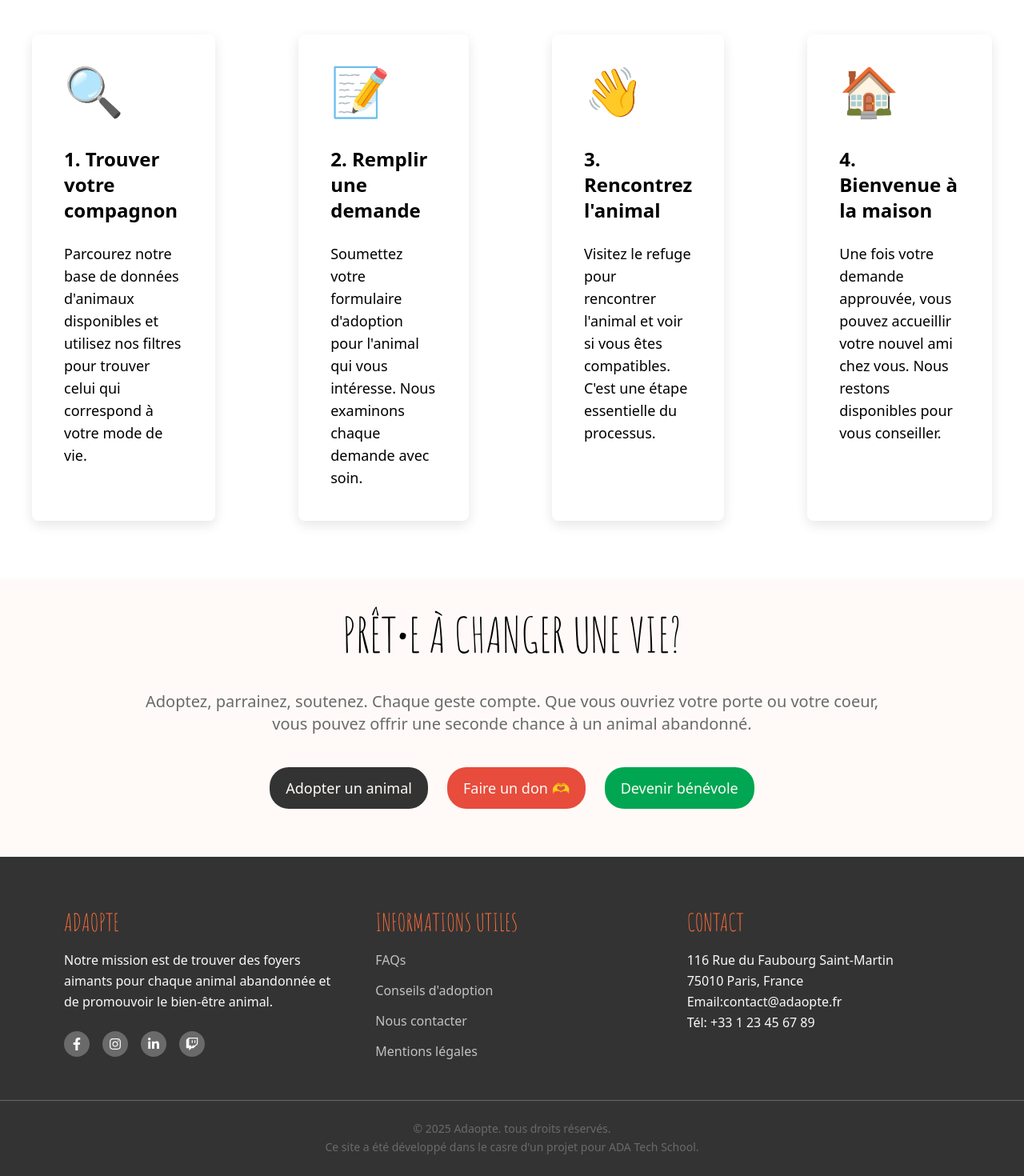
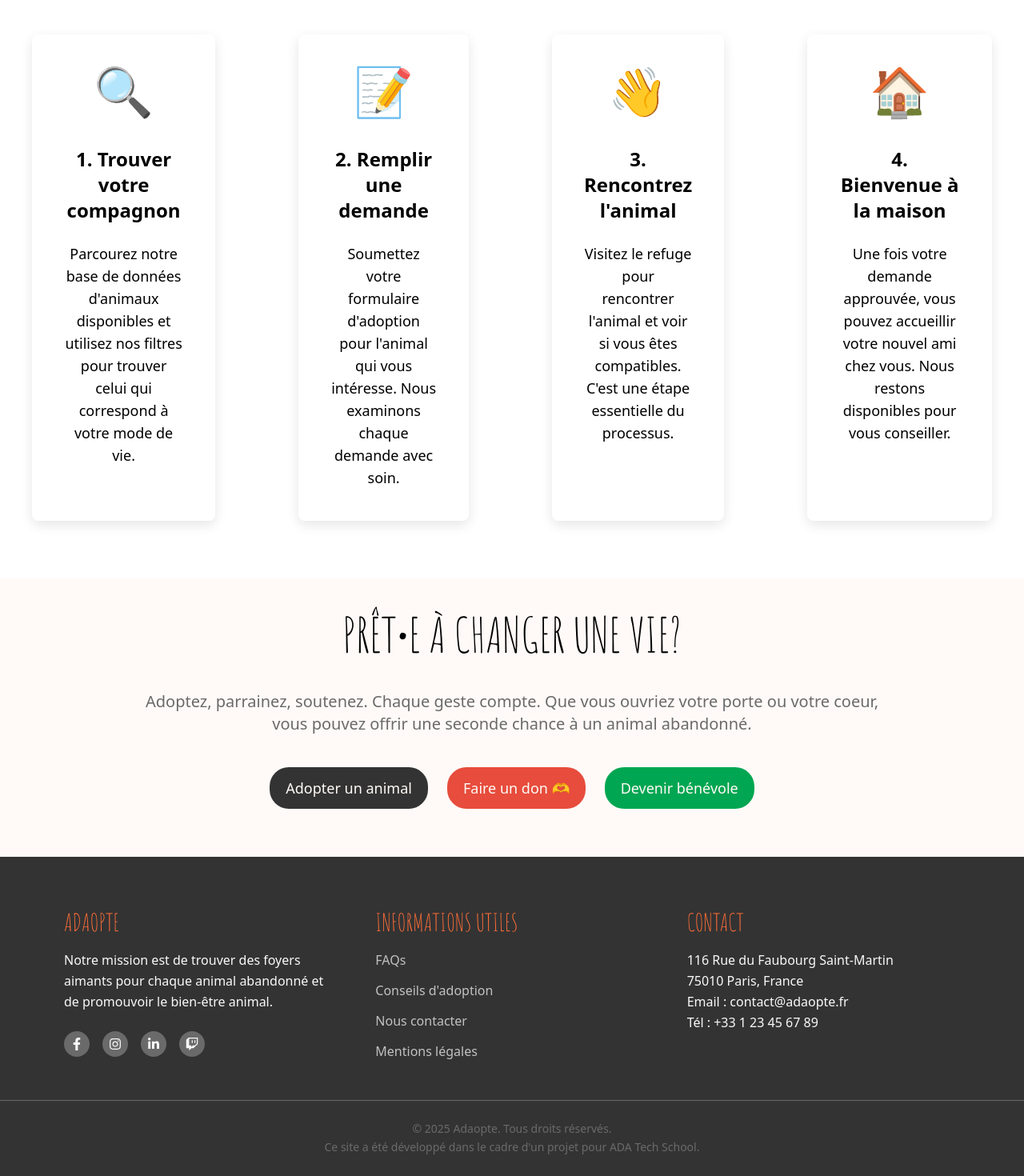
Before and after one commit to antoineb07/adaopte, a React (Vite) app: page / in a window 1280 px wide. Shown: the part 2097-3567 px from the top of the page at 80% size. Built offline with nearby package versions, Linux system fonts and the light colour scheme.

Commit message:
fix : spelling errors

```diff
--- a/src/components/BecomeVolunteer.tsx
+++ b/src/components/BecomeVolunteer.tsx
@@ -8,18 +8,18 @@ export default function BecomeVolunteer() {
         Être bénévole chez Adaopte, c'est bien plus qu'un coup de main : c'est un engagement du coeur, qui change des vies - humaines et animales.
       </p>
       <div className="grid grid-cols-2 gap-3 md:flex md:justify-center md:gap-6">
-        <div className="shadow-lg p-3 md:p-10 md:m-10 rounded-lg">
+        <div className="shadow-lg p-3 md:p-10 md:m-10 rounded-lg text-center">
           <h3 className="md:text-6xl mb-2 md:mb-10 items-center">🌱</h3>
           <h3 className="mx-auto font-bold text-xs md:text-2xl mb-6">
             Agir concrètement pour le bien être animal
           </h3>
           <p className="text-xs md:text-lg">
             Chaque geste compte : un regard, une caresse, une balade... Vous
-            contribuez à redonner confiance aux animaux abandonés et à leur
+            contribuez à redonner confiance aux animaux abandonnés et à leur
             offrir une seconde chance.
           </p>
         </div>
-        <div className="shadow-lg p-3 md:p-10 md:m-10 rounded-lg">
+        <div className="shadow-lg p-3 md:p-10 md:m-10 rounded-lg text-center">
           <h3 className="md:text-6xl mb-2 md:mb-10 items-center">🧠</h3>
           <h3 className="mx-auto font-bold text-xs md:text-2xl mb-6">
             Développer des
@@ -27,11 +27,11 @@ export default function BecomeVolunteer() {
           </h3>
          <p className="text-xs md:text-lg">
             Apprenez à mieux comprendre les comportements animaux, renforcez
-            votre patience, votre sens de l'observation et vitre capacité à
+            votre patience, votre sens de l'observation et votre capacité à
             prendre soin.
           </p>
         </div>
-        <div className="shadow-lg p-3 md:p-10 md:m-10 rounded-lg">
+        <div className="shadow-lg p-3 md:p-10 md:m-10 rounded-lg text-center">
           <h3 className="md:text-6xl mb-2 md:mb-10 items-center">👥</h3>
           <h3 className="mx-auto font-bold text-xs md:text-2xl mb-6">
             Rejoindre une communauté engagée
@@ -40,7 +40,7 @@ export default function BecomeVolunteer() {
             Intégrez un réseau solidaire de passionné・e・s, participez à des actions collectives et partagez des moments forts autour d'une cause essentielle.
           </p>
         </div>
-        <div className="shadow-lg p-3 md:p-10 md:m-10 rounded-lg">
+        <div className="shadow-lg p-3 md:p-10 md:m-10 rounded-lg text-center">
           <h3 className="md:text-6xl mb-2 md:mb-10 items-center">🌟</h3>
           <h3 className=" mx-auto font-bold text-xs md:text-2xl mb-6">
             Donner du sens à votre temps libre
--- a/src/components/Footer.tsx
+++ b/src/components/Footer.tsx
@@ -10,23 +10,37 @@ export default function Footer() {
     <footer className="bg-dark text-light ">
       <div className="grid grid-cols-3 gap-4 px-4 py-1 text-sm md:gap-12 md:px-20 md:py-12 md:text-l md:leading-relaxed">
         <div>
-          <h2 className="text-secondary font-heading text-l py-2 md:text-3xl md:py-4">ADAOPTE</h2>
+          <h2 className="text-secondary font-heading text-l py-2 md:text-3xl md:py-4">
+            ADAOPTE
+          </h2>
           <p className="text-[8px] md:text-base md:leading-relaxed">
             Notre mission est de trouver des foyers aimants pour chaque animal
-            abandonnée et de promouvoir le bien-être animal.
+            abandonné et de promouvoir le bien-être animal.
           </p>
 
           <div className="flex gap-2 mt-4 md:gap-4 md:mt-6 ">
-            <a className="rounded-full w-4 h-4 md:w-8 md:h-8 bg-deep-grey flex items-center justify-center text-[8px] md:text-base" href="#">
+            <a
+              className="rounded-full w-4 h-4 md:w-8 md:h-8 bg-deep-grey flex items-center justify-center text-[8px] md:text-base"
+              href="#"
+            >
               <FaFacebookF />
             </a>
-            <a className="rounded-full w-4 h-4 md:w-8 md:h-8 bg-deep-grey flex items-center justify-center text-[8px] md:text-base" href="#">
+            <a
+              className="rounded-full w-4 h-4 md:w-8 md:h-8 bg-deep-grey flex items-center justify-center text-[8px] md:text-base"
+              href="#"
+            >
               <FaInstagram />
             </a>
-            <a className="rounded-full w-4 h-4 md:w-8 md:h-8 bg-deep-grey flex items-center justify-center text-[8px] md:text-base" href="#">
+            <a
+              className="rounded-full w-4 h-4 md:w-8 md:h-8 bg-deep-grey flex items-center justify-center text-[8px] md:text-base"
+              href="#"
+            >
               <FaLinkedinIn />
             </a>
-            <a className="rounded-full w-4 h-4 md:w-8 md:h-8 bg-deep-grey flex items-center justify-center text-[8px] md:text-base" href="#">
+            <a
+              className="rounded-full w-4 h-4 md:w-8 md:h-8 bg-deep-grey flex items-center justify-center text-[8px] md:text-base"
+              href="#"
+            >
               <FaTwitch />
             </a>
           </div>
@@ -40,25 +54,37 @@ export default function Footer() {
             <li>FAQs</li>
             <li>Conseils d'adoption</li>
             <li>
-              <a href="mailto:contact@adaopte.fr"> Nous contacter</a></li>
+              <a href="mailto:contact@adaopte.fr"> Nous contacter</a>
+            </li>
             <li>Mentions légales</li>
           </ul>
         </div>
 
         <div>
-          <h2 className="text-secondary font-heading text-l py-2 md:text-3xl md:py-4">CONTACT</h2>
-          <p className="text-[8px] md:text-base md:leading-relaxed">116 Rue du Faubourg Saint-Martin</p>
-          <p className="text-[8px] md:text-base md:leading-relaxed">75010 Paris, France</p>
-          <p className="text-[8px] md:text-base md:leading-relaxed">Email:contact@adaopte.fr</p>
-          <p className="text-[8px] md:text-base md:leading-relaxed">Tél: +33 1 23 45 67 89</p>
+          <h2 className="text-secondary font-heading text-l py-2 md:text-3xl md:py-4">
+            CONTACT
+          </h2>
+          <p className="text-[8px] md:text-base md:leading-relaxed">
+            116 Rue du Faubourg Saint-Martin
+          </p>
+          <p className="text-[8px] md:text-base md:leading-relaxed">
+            75010 Paris, France
+          </p>
+          <p className="text-[8px] md:text-base md:leading-relaxed">
+            Email : contact@adaopte.fr
+          </p>
+          <p className="text-[8px] md:text-base md:leading-relaxed">
+            Tél : +33 1 23 45 67 89
+          </p>
         </div>
       </div>
-<div className="border-t border-y-deep-grey py-4 md:py-6 text-center text-[8px] md:text-sm md:leading-relaxed text-deep-grey">
-  <p>© 2025 Adaopte. tous droits réservés.</p>
-  <p>Ce site a été développé dans le casre d'un projet pour ADA Tech School.</p>
-
-</div>
-
+      <div className="border-t border-y-deep-grey py-4 md:py-6 text-center text-[8px] md:text-sm md:leading-relaxed text-deep-grey">
+        <p>© 2025 Adaopte. Tous droits réservés.</p>
+        <p>
+          Ce site a été développé dans le cadre d'un projet pour ADA Tech
+          School.
+        </p>
+      </div>
     </footer>
   );
 }
--- a/src/components/HeroVolunteering.tsx
+++ b/src/components/HeroVolunteering.tsx
@@ -12,7 +12,7 @@ export default function HeroVolunteering() {
         </h1>
 
         <p className="max-w-2xl text-xs md:text-base">
-          Offrez votre temps, changez des vies. Chez adaopte, chaque bénévole
+          Offrez votre temps, changez des vies. Chez Adaopte, chaque bénévole
           contribue à redonner espoir aux animaux en attente d'un foyer.
         </p>
       </div>
--- a/src/components/HowItWorks.tsx
+++ b/src/components/HowItWorks.tsx
@@ -11,9 +11,9 @@ export default function HowItWorks() {
      <div className="grid grid-cols-2 gap-3 md:flex md:justify-center md:gap-6">
 
 
-        <div className="shadow-lg p-3 md:p-10 md:m-10 rounded-lg">
-          <h3 className="md:text-6xl mb-2 md:mb-10 items-center">🔍</h3>
-          <h3 className=" mx-auto font-bold text-xs md:text-2xl mb-6">
+        <div className="shadow-lg p-3 md:p-10 md:m-10 rounded-lg text-center">
+          <h3 className="md:text-6xl mb-2 md:mb-10 items-center text-center">🔍</h3>
+          <h3 className=" mx-auto font-bold text-xs md:text-2xl mb-6 text-center">
             1. Trouver votre compagnon
           </h3>
           <p className="text-xs md:text-lg">
@@ -21,7 +21,7 @@ export default function HowItWorks() {
             filtres pour trouver celui qui correspond à votre mode de vie.
           </p>
         </div>
-    <div className="shadow-lg p-3 md:p-10 md:m-10 rounded-lg">
+    <div className="shadow-lg p-3 md:p-10 md:m-10 rounded-lg text-center">
           <h3 className="md:text-6xl mb-2 md:mb-10">📝</h3>
           <h3 className=" mx-auto title-etape font-bold text-xs md:text-2xl mb-6">
             2. Remplir une demande
@@ -31,7 +31,7 @@ export default function HowItWorks() {
             intéresse. Nous examinons chaque demande avec soin.
           </p>
         </div>
-        <div className="shadow-lg p-3 md:p-10 md:m-10 rounded-lg">
+        <div className="shadow-lg p-3 md:p-10 md:m-10 rounded-lg text-center">
           <h3 className="md:text-6xl mb-2 md:mb-10">👋</h3>
           <h3 className=" mx-auto title-etape font-bold text-xs md:text-2xl mb-6">
             3. Rencontrez l'animal
@@ -41,7 +41,7 @@ export default function HowItWorks() {
             compatibles. C'est une étape essentielle du processus.
           </p>
         </div>
-       <div className="shadow-lg p-3 md:p-10 md:m-10 rounded-lg">
+       <div className="shadow-lg p-3 md:p-10 md:m-10 rounded-lg text-center">
         <h3 className="md:text-6xl mb-2 md:mb-10">🏠</h3>
           <h3 className=" mx-auto title-etape font-bold text-xs md:text-2xl mb-6">
             4. Bienvenue à la maison
```
